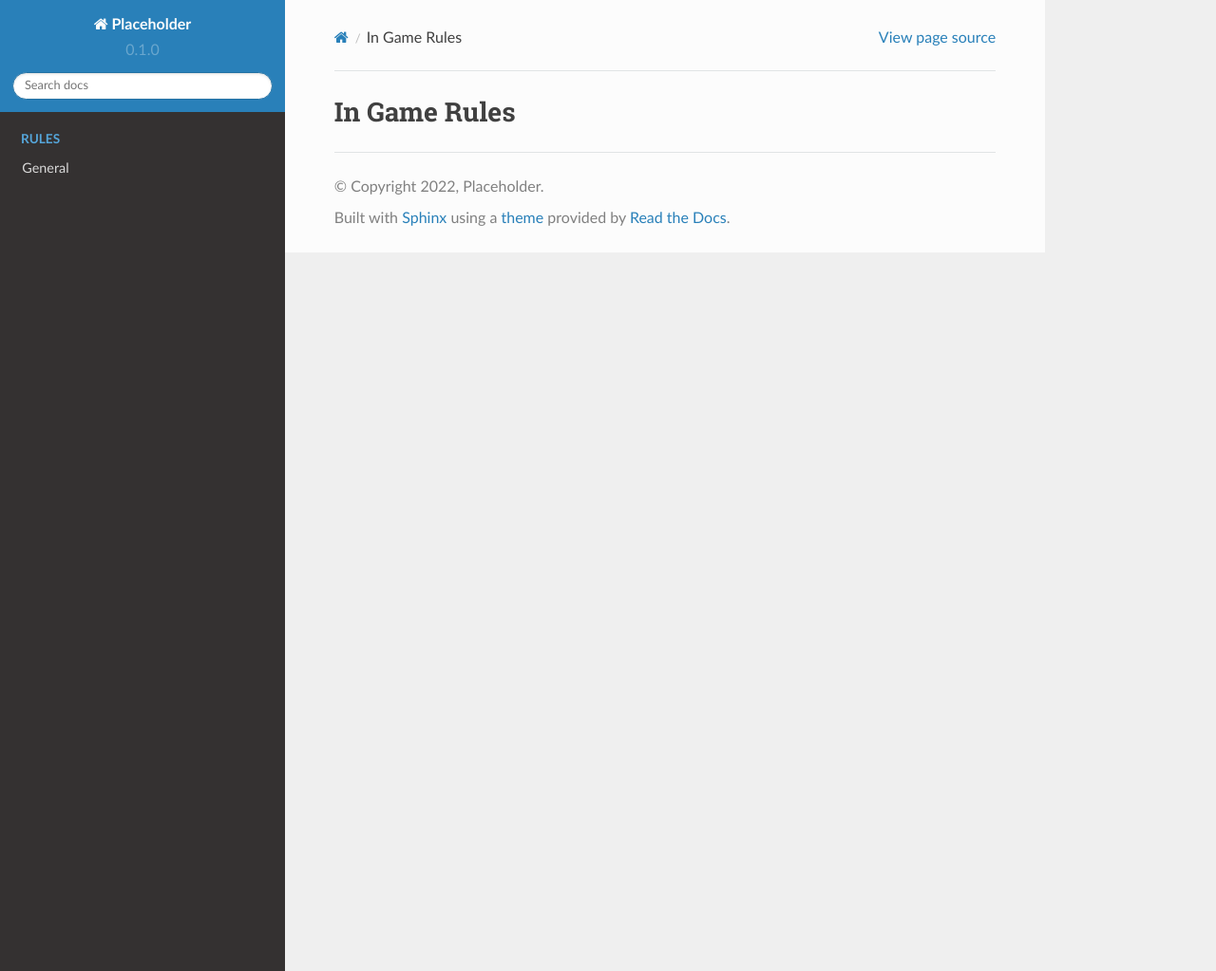
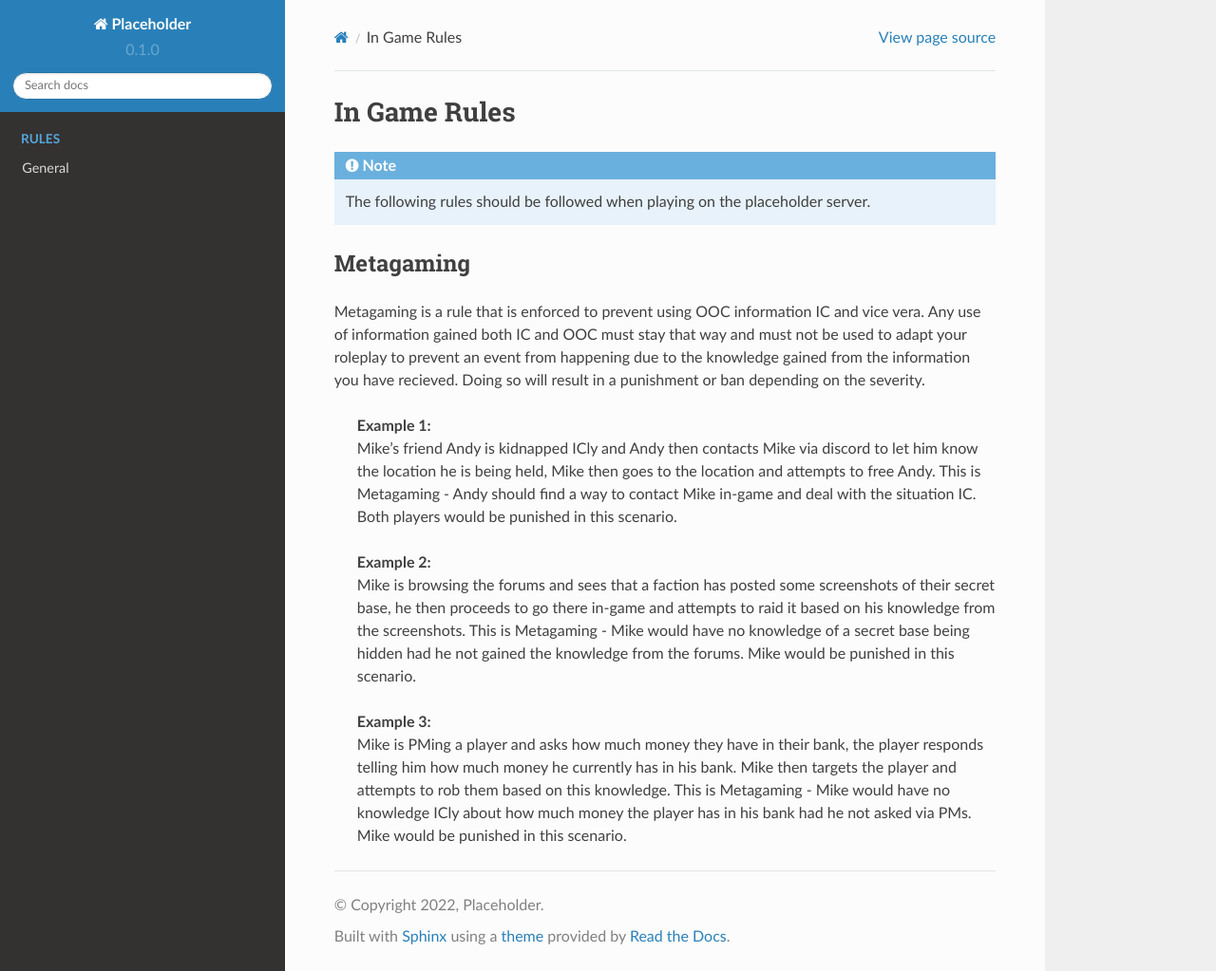
Before and after one commit to Illeeminati/doc, a Sphinx documentation site: the page built from docs/source/rules/ig_rules.rst, in a window 1280 px wide and 1023 px high. Shown: the whole window at 95% size. Built offline with Sphinx 7.4.7 and the Read the Docs theme 2.0.0, drawn with Linux system fonts in a browser that asks for light colours.

Commit message:
Update ig_rules.rst

```diff
--- a/docs/source/rules/ig_rules.rst
+++ b/docs/source/rules/ig_rules.rst
@@ -1,3 +1,20 @@
 #############
 In Game Rules
 #############
+
+.. note::
+  The following rules should be followed when playing on the placeholder server.
+
+**********
+Metagaming
+**********
+Metagaming is a rule that is enforced to prevent using OOC information IC and vice vera. Any use of information gained both IC and OOC must stay that way and must not be used to adapt your roleplay to prevent an event from happening due to the knowledge gained from the information you have recieved. Doing so will result in a punishment or ban depending on the severity.
+
+   | **Example 1:**
+   | Mike's friend Andy is kidnapped ICly and Andy then contacts Mike via discord to let him know the location he is being held, Mike then goes to the location and attempts to free Andy. This is Metagaming - Andy should find a way to contact Mike in-game and deal with the situation IC. Both players would be punished in this scenario.
+
+   | **Example 2:**
+   | Mike is browsing the forums and sees that a faction has posted some screenshots of their secret base, he then proceeds to go there in-game and attempts to raid it based on his knowledge from the screenshots. This is Metagaming - Mike would have no knowledge of a secret base being hidden had he not gained the knowledge from the forums. Mike would be punished in this scenario.
+
+   | **Example 3:**
+   | Mike is PMing a player and asks how much money they have in their bank, the player responds telling him how much money he currently has in his bank. Mike then targets the player and attempts to rob them based on this knowledge. This is Metagaming - Mike would have no knowledge ICly about how much money the player has in his bank had he not asked via PMs. Mike would be punished in this scenario.
```
